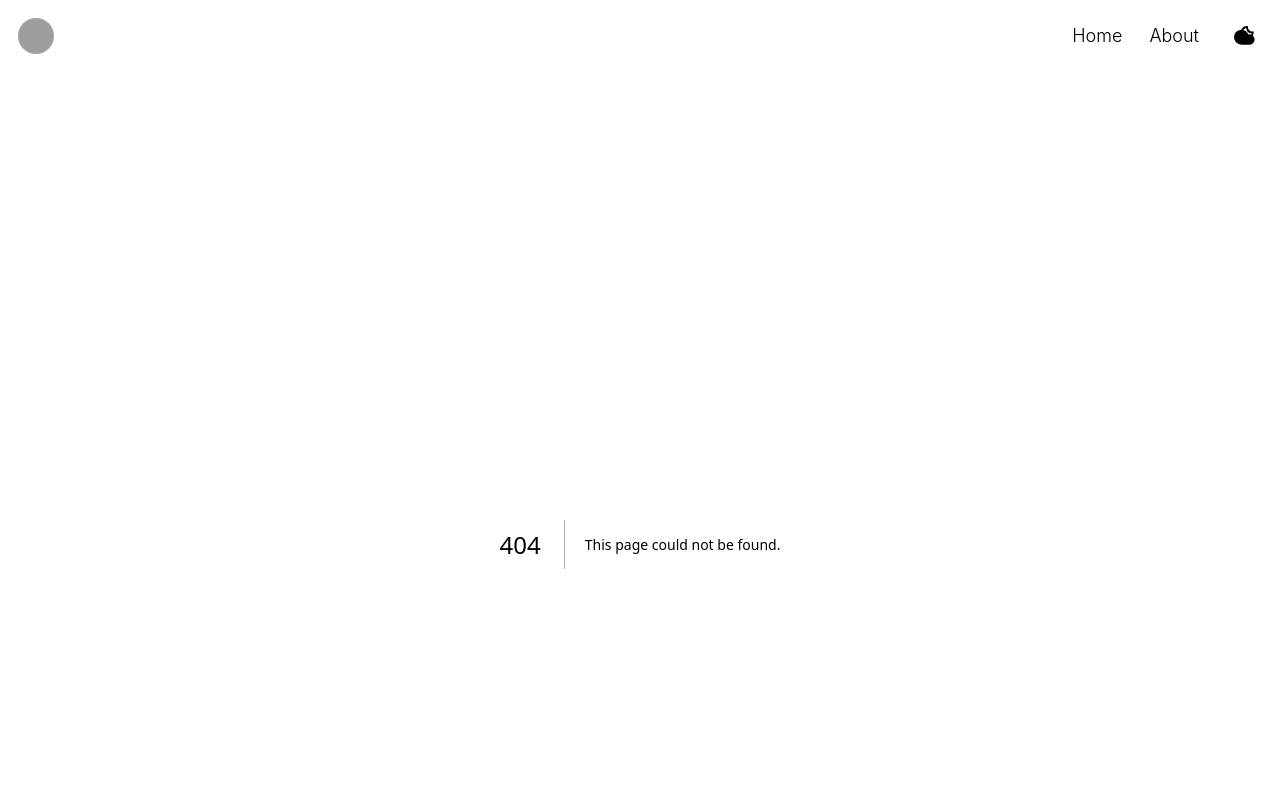
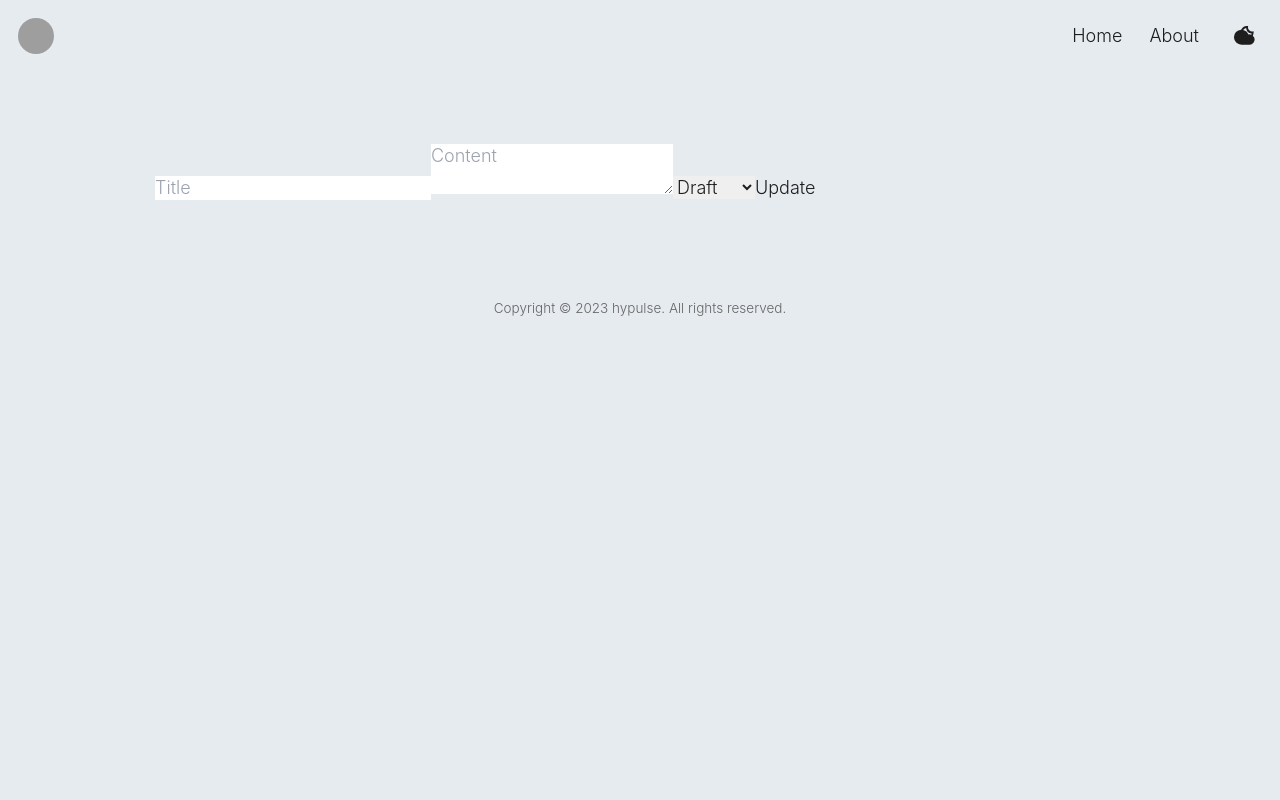
Before and after one commit to hypulse/devlog, a Next.js app: page /admin/posts/1 in a window 1280 px wide. Before the commit this address had no page. Shown: the top 800 px of the page. Built offline with nearby package versions, Linux system fonts and the light colour scheme; no server answers; grey boxes are pictures that could not be loaded; a web font is replaced by a local one.

Commit message:
A post create/edit page

```diff
--- /dev/null
+++ b/app/admin/posts/[id]/page.tsx
@@ -0,0 +1,70 @@
+import { PostState, PostTypePost } from "@/types";
+import { createPost, getPost, updatePost } from "@/utils/apis/posts";
+import { useRouter } from "next/router";
+import { useEffect, useRef, useState } from "react";
+
+export default function Page() {
+  const { query, isReady, push } = useRouter();
+  const id = query.id as string | undefined;
+
+  const [post, setPost] = useState<PostTypePost>({
+    title: "",
+    content: "",
+    state: "draft",
+  });
+
+  const titleRef = useRef<HTMLInputElement>(null);
+  const contentRef = useRef<HTMLTextAreaElement>(null);
+  const stateRef = useRef<HTMLSelectElement>(null);
+
+  useEffect(() => {
+    if (isReady && id) {
+      fetchPost(id);
+    }
+  }, [isReady, id]);
+
+  const fetchPost = async (postId: string) => {
+    const fetchedPost = await getPost(postId);
+    setPost(fetchedPost);
+  };
+
+  const handleSubmit = async () => {
+    const currentTitle = titleRef.current?.value || "";
+    const currentContent = contentRef.current?.value || "";
+    const currentState = (stateRef.current?.value as PostState) || "draft";
+
+    const updatedPost = {
+      title: currentTitle,
+      content: currentContent,
+      state: currentState,
+    };
+
+    if (id) {
+      await updatePost(id, updatedPost);
+      navigateToPost(id);
+    } else {
+      const response = await createPost(updatedPost);
+      navigateToPost(response.data._id);
+    }
+  };
+
+  const navigateToPost = (postId: string) => {
+    push(`/admin/posts/${postId}`);
+  };
+
+  return (
+    <div>
+      <input ref={titleRef} defaultValue={post.title} placeholder="Title" />
+      <textarea
+        ref={contentRef}
+        defaultValue={post.content}
+        placeholder="Content"
+      />
+      <select ref={stateRef} defaultValue={post.state}>
+        <option value="draft">Draft</option>
+        <option value="active">Publish</option>
+      </select>
+      <button onClick={handleSubmit}>{id ? "Update" : "Create"}</button>
+    </div>
+  );
+}
```
